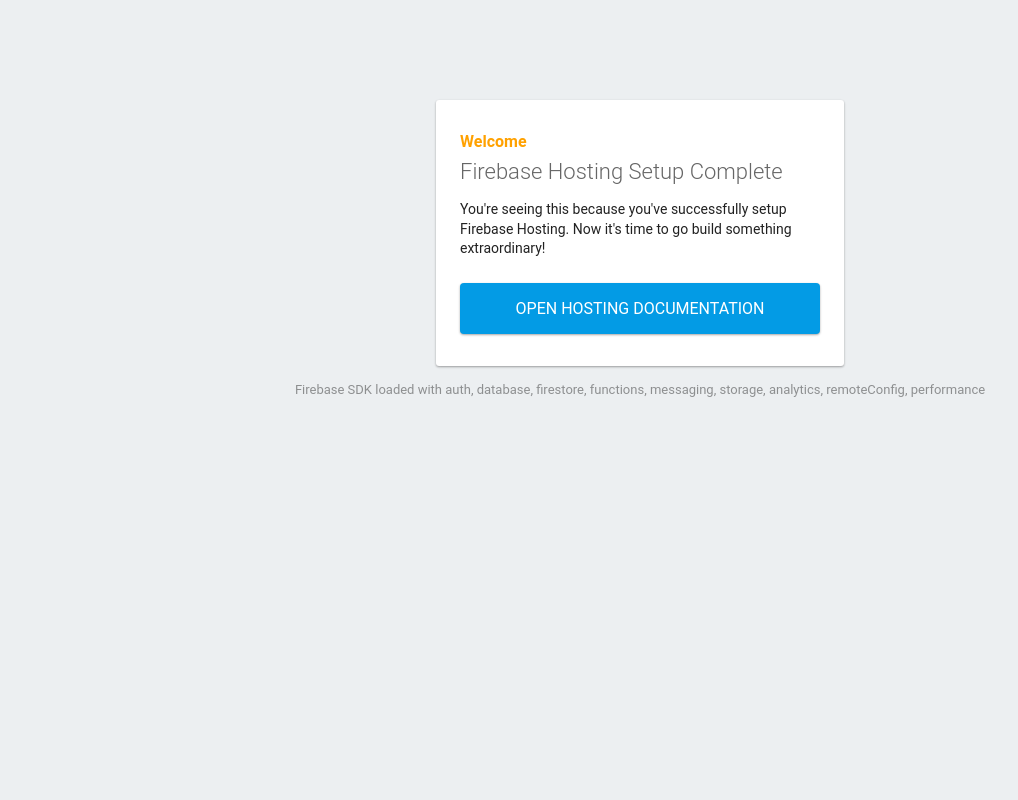
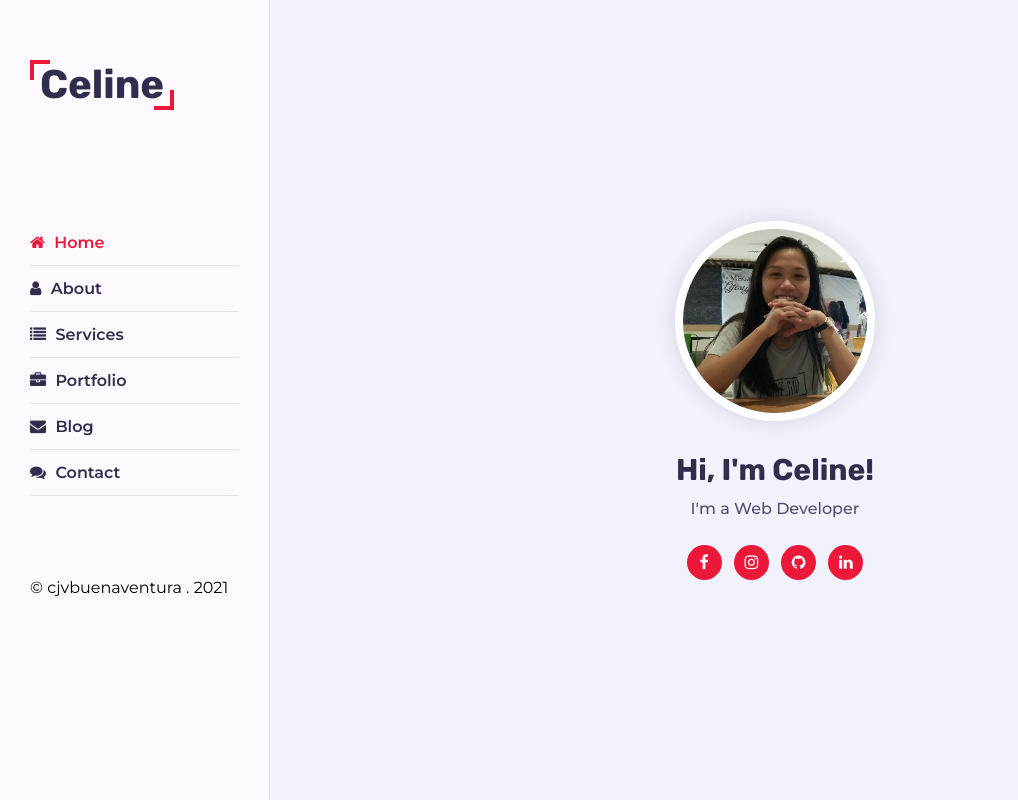
Before and after one commit to Buenaventura-Celine/Deploying-to-Firebase, a plain HTML site: page public/index.html in a window 1280 px wide. Shown: the whole page, without its empty margins (0-1018 px from the left). Drawn offline with Linux system fonts and the light colour scheme; some packages are replaced by stand-ins of ours.

Commit message:
Header and Navbar

```diff
--- /dev/null
+++ b/public/css/skins/pink.css
@@ -0,0 +1,21 @@
+.aside .logo a::before {
+  border-top: 4px solid #ec1839;
+  border-left: 4px solid #ec1839;
+}
+
+.aside .logo a::after {
+  border-right: 4px solid #ec1839;
+  border-bottom: 4px solid #ec1839;
+}
+
+.aside .nav li a:hover,
+.aside .nav li a.active {
+  color: #ec1839;
+}
+
+.aside .nav-toggler span,
+.aside .nav-toggler span::before,
+.aside .nav-toggler span::after,
+.home .intro .social-links a {
+  background-color: #ec1839;
+}
--- /dev/null
+++ b/public/css/style.css
@@ -0,0 +1,234 @@
+/*Font Awesome Free Icon*/
+@import url("https://stackpath.bootstrapcdn.com/font-awesome/4.7.0/css/font-awesome.min.css");
+/*Google fonts*/
+@import url("https://fonts.googleapis.com/css?family=Montserrat:400,500,600,700&display=swap");
+@import url("https://fonts.googleapis.com/css?family=Rubik:500,700,900&display=swap");
+
+/* General Style */
+body {
+  margin: 0;
+  line-height: 1.5;
+  font-size: 16px;
+  font-family: "Montserrat", sans-serif;
+  font-weight: 400;
+}
+* {
+  margin: 0;
+  padding: 0;
+  outline: none;
+  text-decoration: none;
+  box-sizing: border-box;
+}
+
+::before,
+::after {
+  box-sizing: border-box;
+}
+
+.section {
+  background-color: #f2f2fc;
+  min-height: 100vh;
+  display: block;
+  padding: 0 30px;
+}
+
+.main-content {
+  padding-left: 270px;
+}
+
+.container {
+  max-width: 1100px;
+  width: 100%;
+  margin: auto;
+}
+
+.shadow-dark {
+  -webkit-box-shadow: 0 0 20px rgba(48, 46, 77, 0.15);
+  box-shadow: 0 0 20px rgba(48, 46, 77, 0.15);
+}
+
+/* Aside */
+.aside {
+  width: 270px;
+  background-color: #fdf9ff;
+  position: fixed;
+  height: 100%;
+  left: 0;
+  top: 0;
+  z-index: 10;
+  border-right: 1px solid #e8dfec;
+  padding: 30px;
+}
+
+.aside .logo {
+  padding: 30px 0;
+}
+
+.aside .logo a {
+  font-size: 40px;
+  color: #302e4d;
+  font-family: "Rubik", sans-serif;
+  font-weight: 700;
+  text-decoration: none;
+  display: inline-block;
+  position: relative;
+  padding: 0 10px;
+  line-height: 50px;
+}
+
+.aside .logo a::before {
+  content: "";
+  height: 20px;
+  width: 20px;
+  position: absolute;
+  top: 0;
+  left: 0;
+}
+.aside .logo a::after {
+  content: "";
+  height: 20px;
+  width: 20px;
+  position: absolute;
+  bottom: 0;
+  right: 0;
+}
+
+.aside .nav-toggler {
+  height: 40px;
+  width: 45px;
+  border: 1px solid #d4d4e3;
+  cursor: pointer;
+  position: fixed;
+  left: 300px;
+  top: 30px;
+  z-index: 11;
+  border-radius: 5px;
+  background-color: #fdf9ff;
+  /* display: -ms-flexbox;
+  display: flex; */
+  display: none;
+  -ms-flex-align: center;
+  -ms-flex-pack: center;
+  align-items: center;
+  justify-content: center;
+}
+
+.aside .nav-toggler span {
+  height: 2px;
+  width: 18px;
+  display: inline-block;
+  position: relative;
+}
+
+.aside .nav-toggler span::before {
+  content: "";
+  height: 2px;
+  width: 18px;
+  position: absolute;
+  top: -6px;
+  left: 0;
+}
+
+.aside .nav-toggler span::after {
+  content: "";
+  height: 2px;
+  width: 18px;
+  position: absolute;
+  top: 6px;
+  left: 0;
+}
+
+.aside .nav {
+  margin: 80px 0;
+  list-style: none;
+  padding: 0;
+}
+
+.aside .nav li {
+  display: block;
+}
+
+.aside .nav li a {
+  font-size: 16px;
+  font-weight: 600;
+  color: #302e4d;
+  text-decoration: none;
+  line-height: 45px;
+  display: block;
+  border-bottom: 1px solid #e8dfec;
+  -webkit-transition: all 0.3s ease;
+  transition: all 0.3s ease;
+  text-transform: capitalize;
+}
+
+.aside .nav li a:not(.active):hover {
+  padding-left: 5px;
+}
+
+.aside .nav li a .fa {
+  margin-right: 5px;
+}
+
+.aside .copyright-text {
+  background-color: #ededed;
+  font-size: 13px;
+  color: #7d7d7d;
+}
+
+/* Home */
+.home {
+  min-height: 100vh;
+  display: -ms-flexbox;
+  display: flex;
+}
+
+.home .intro {
+  text-align: center;
+}
+
+.home .intro img {
+  height: 200px;
+  width: 200px;
+  border-radius: 50%;
+  display: inline-block;
+  border: 8px solid white;
+}
+
+.home .intro h1 {
+  color: #302e4d;
+  font-family: "Rubik", sans-serif;
+  font-weight: 700;
+  font-size: 30px;
+  margin: 20px 0 5px;
+}
+
+.home .intro p {
+  font-size: 16px;
+  font-weight: 500;
+  margin: 0;
+  line-height: 22px;
+  color: #504e70;
+}
+
+.home .intro .social-links {
+  margin-top: 25px;
+}
+
+.home .intro .social-links a {
+  height: 35px;
+  width: 35px;
+  display: inline-block;
+  text-align: center;
+  line-height: 35px;
+  color: white;
+  margin: 0 4px;
+  border-radius: 50%;
+  text-decoration: none;
+  -webkit-transition: all 0.3s ease;
+  transition: all 0.3s ease;
+}
+
+.home .intro .social-links a:hover {
+  -webkit-transform: scale(1.1);
+  transform: scale(1.1);
+}
--- a/public/index.html
+++ b/public/index.html
@@ -1,89 +1,58 @@
 <!DOCTYPE html>
-<html>
-  <head>
-    <meta charset="utf-8">
-    <meta name="viewport" content="width=device-width, initial-scale=1">
-    <title>Welcome to Firebase Hosting</title>
+<html lang="en">
+<head>
+  <title>Personal Portfolio Template</title>
+  <meta charset="utf-8">
+  <meta name="viewport" content="width=device-width, initial-scale=1">
+   <!-- Template css Files -->
+	<link rel="stylesheet" href="css/style.css" type="text/css">
+  <link rel="stylesheet" href="css/skins/pink.css" type="text/css">
+</head>
+<body>
+  <!-- Main Container -->
+  <div class="main-container">
 
-    <!-- update the version number as needed -->
-    <script defer src="/__/firebase/9.0.1/firebase-app-compat.js"></script>
-    <!-- include only the Firebase features as you need -->
-    <script defer src="/__/firebase/9.0.1/firebase-auth-compat.js"></script>
-    <script defer src="/__/firebase/9.0.1/firebase-database-compat.js"></script>
-    <script defer src="/__/firebase/9.0.1/firebase-firestore-compat.js"></script>
-    <script defer src="/__/firebase/9.0.1/firebase-functions-compat.js"></script>
-    <script defer src="/__/firebase/9.0.1/firebase-messaging-compat.js"></script>
-    <script defer src="/__/firebase/9.0.1/firebase-storage-compat.js"></script>
-    <script defer src="/__/firebase/9.0.1/firebase-analytics-compat.js"></script>
-    <script defer src="/__/firebase/9.0.1/firebase-remote-config-compat.js"></script>
-    <script defer src="/__/firebase/9.0.1/firebase-performance-compat.js"></script>
-    <!--
-      initialize the SDK after all desired features are loaded, set useEmulator to false
-      to avoid connecting the SDK to running emulators.
-    -->
-    <script defer src="/__/firebase/init.js?useEmulator=true"></script>
+    <!--Aside-->
+      <div class="aside">
+        <div class="logo">
+          <a href="#">Celine</a>
+        </div>
 
-    <style media="screen">
-      body { background: #ECEFF1; color: rgba(0,0,0,0.87); font-family: Roboto, Helvetica, Arial, sans-serif; margin: 0; padding: 0; }
-      #message { background: white; max-width: 360px; margin: 100px auto 16px; padding: 32px 24px; border-radius: 3px; }
-      #message h2 { color: #ffa100; font-weight: bold; font-size: 16px; margin: 0 0 8px; }
-      #message h1 { font-size: 22px; font-weight: 300; color: rgba(0,0,0,0.6); margin: 0 0 16px;}
-      #message p { line-height: 140%; margin: 16px 0 24px; font-size: 14px; }
-      #message a { display: block; text-align: center; background: #039be5; text-transform: uppercase; text-decoration: none; color: white; padding: 16px; border-radius: 4px; }
-      #message, #message a { box-shadow: 0 1px 3px rgba(0,0,0,0.12), 0 1px 2px rgba(0,0,0,0.24); }
-      #load { color: rgba(0,0,0,0.4); text-align: center; font-size: 13px; }
-      @media (max-width: 600px) {
-        body, #message { margin-top: 0; background: white; box-shadow: none; }
-        body { border-top: 16px solid #ffa100; }
-      }
-    </style>
-  </head>
-  <body>
-    <div id="message">
-      <h2>Welcome</h2>
-      <h1>Firebase Hosting Setup Complete</h1>
-      <p>You're seeing this because you've successfully setup Firebase Hosting. Now it's time to go build something extraordinary!</p>
-      <a target="_blank" href="https://firebase.google.com/docs/hosting/">Open Hosting Documentation</a>
-    </div>
-    <p id="load">Firebase SDK Loading&hellip;</p>
+        <div class="nav-toggler"><span></span></div>
 
-    <script>
-      document.addEventListener('DOMContentLoaded', function() {
-        const loadEl = document.querySelector('#load');
-        // // 🔥🔥🔥🔥🔥🔥🔥🔥🔥🔥🔥🔥🔥🔥🔥🔥🔥🔥🔥🔥🔥🔥🔥🔥🔥🔥🔥🔥🔥🔥🔥
-        // // The Firebase SDK is initialized and available here!
-        //
-        // firebase.auth().onAuthStateChanged(user => { });
-        // firebase.database().ref('/path/to/ref').on('value', snapshot => { });
-        // firebase.firestore().doc('/foo/bar').get().then(() => { });
-        // firebase.functions().httpsCallable('yourFunction')().then(() => { });
-        // firebase.messaging().requestPermission().then(() => { });
-        // firebase.storage().ref('/path/to/ref').getDownloadURL().then(() => { });
-        // firebase.analytics(); // call to activate
-        // firebase.analytics().logEvent('tutorial_completed');
-        // firebase.performance(); // call to activate
-        //
-        // // 🔥🔥🔥🔥🔥🔥🔥🔥🔥🔥🔥🔥🔥🔥🔥🔥🔥🔥🔥🔥🔥🔥🔥🔥🔥🔥🔥🔥🔥🔥🔥
+        <ul class="nav">
+          <li><a href="#" class="active"><i class="fa fa-home"></i> Home</a></li>
+          <li><a href="#"><i class="fa fa-user"></i> About</a></li>
+          <li><a href="#"><i class="fa fa-list"></i> Services</a></li>
+          <li><a href="#"><i class="fa fa-briefcase"></i> Portfolio</a></li>
+          <li><a href="#"><i class="fa fa-envelope"></i> Blog</a></li>
+          <li><a href="#"><i class="fa fa-comments"></i> Contact</a></li>
+        </ul>
+        <div class="copyright-tetx">&copy; cjvbuenaventura . 2021</div>
+      </div>
+    <!--Aside End-->
 
-        try {
-          let app = firebase.app();
-          let features = [
-            'auth',
-            'database',
-            'firestore',
-            'functions',
-            'messaging',
-            'storage',
-            'analytics',
-            'remoteConfig',
-            'performance',
-          ].filter(feature => typeof app[feature] === 'function');
-          loadEl.textContent = `Firebase SDK loaded with ${features.join(', ')}`;
-        } catch (e) {
-          console.error(e);
-          loadEl.textContent = 'Error loading the Firebase SDK, check the console.';
-        }
-      });
-    </script>
-  </body>
+    <!--Main Content-->
+      <div class="main-content">
+        <section class="home section">
+          <div class="container">
+            <div class="intro">
+              <img src="images/about.jpg" alt="profile" class="shadow-dark">
+              <h1>Hi, I'm Celine!</h1>
+              <p>I'm a Web Developer</p>
+              <div class="social-links">
+                <a href="#"><i class="fa fa-facebook"></i></a>
+                <a href="#"><i class="fa fa-instagram"></i></a>
+                <a href="#"><i class="fa fa-github"></i></a>
+                <a href="#"><i class="fa fa-linkedin"></i></a>
+              </div>
+            </div>
+          </div>
+        </section>
+      </div>
+    <!--Main Content End-->
+
+  </div>
+  <!-- Main Container -->
+</body>
 </html>
```
Also changed, not shown: public/images/about.jpg (added), public/js/script.js (added), public/project-content/Body-Dark.jpg (added), public/project-content/Body-Light.jpg (added), public/project-content/Section Screens/1-home.jpg (added), public/project-content/Section Screens/2-About.jpg (added), public/project-content/Section Screens/3-Services.jpg (added), public/project-content/Section Screens/4-Portfolio.jpg (added), public/project-content/Section Screens/5-Blog.jpg (added), public/project-content/Section Screens/6-Contact.jpg (added), public/project-content/style-skins.jpg (added), 1 other file.
